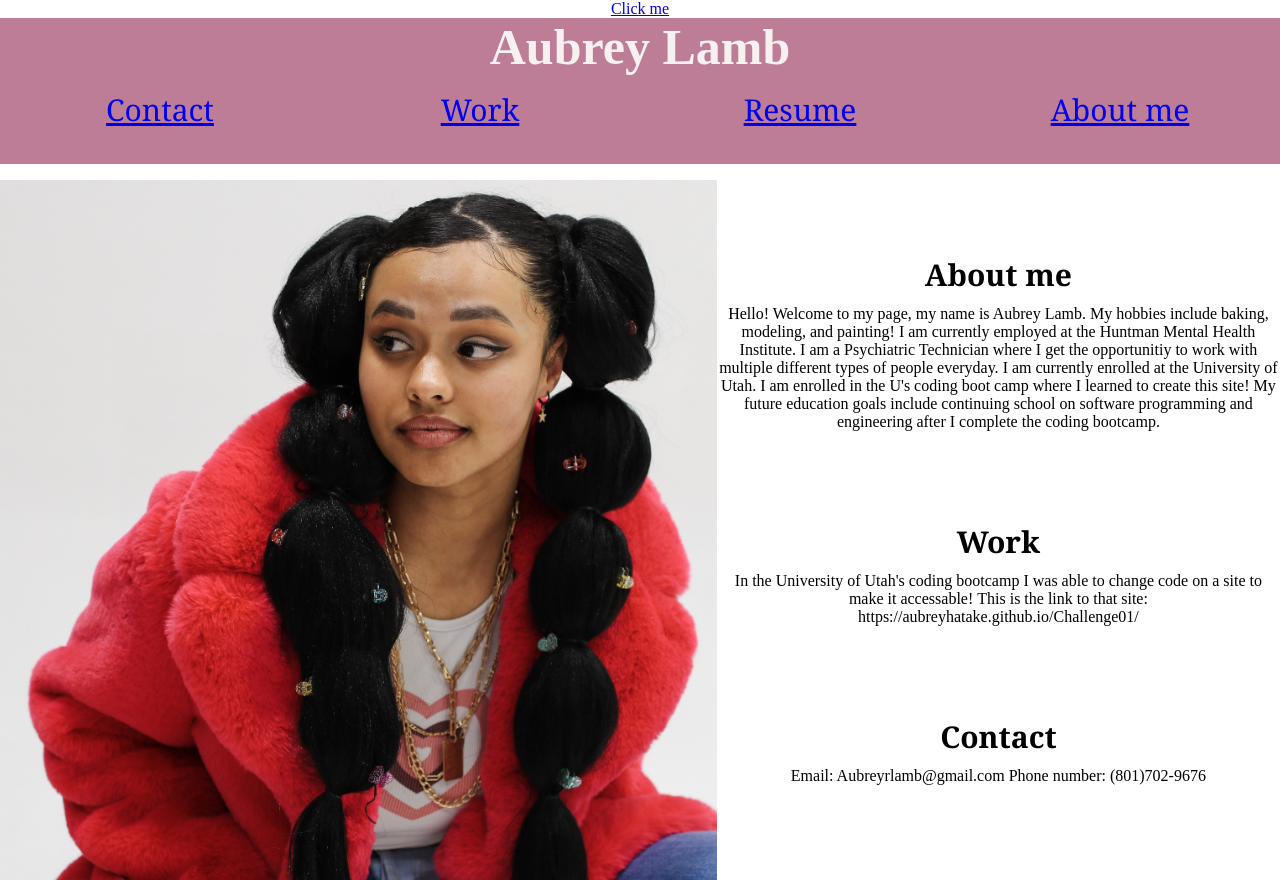
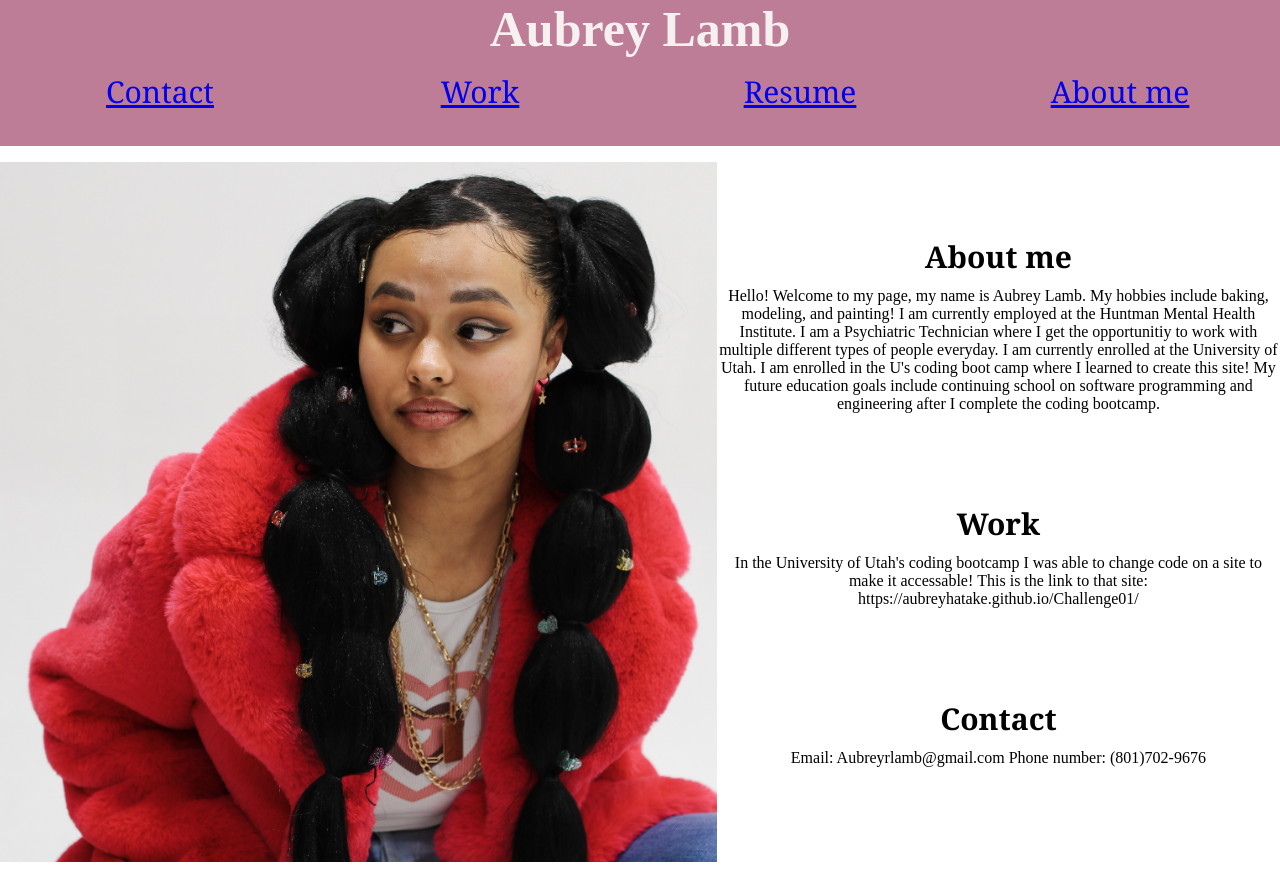
Before and after one commit to AubreyHatake/Professional-Portfolio, a plain HTML site: page index.html in a window 1280 px wide. Shown: the top 880 px of the page. Drawn offline with Linux system fonts and the light colour scheme.

```diff
--- a/index.html
+++ b/index.html
@@ -7,7 +7,6 @@
     <link rel="stylesheet" type="text/css" href="style.css" />
 	<title>Aubrey Lamb</title>
 </head>
-<a href="#" class="cat-cursor">Click me</a>
 <head>
     <h1 class="h1">Aubrey Lamb</h1>
     <nav>
--- a/style.css
+++ b/style.css
@@ -64,10 +64,8 @@
       z-index: 1;
     }
 
-    html, body {
-      cursor: url("assets/css/Crying-Cats.png"), auto;
-  }
-
+    /* body {
+      /* cursor: url("assets/css/Crying-Cats.png"), auto; */
 
 
   .heads {
@@ -82,8 +80,9 @@
 
   }
 
-  body {
+   body {
     text-align: center;
+    cursor: url("assets/css/Crying-Cats.png"), auto;
   }
 
 
```
Also changed, not shown: 1 other file.
